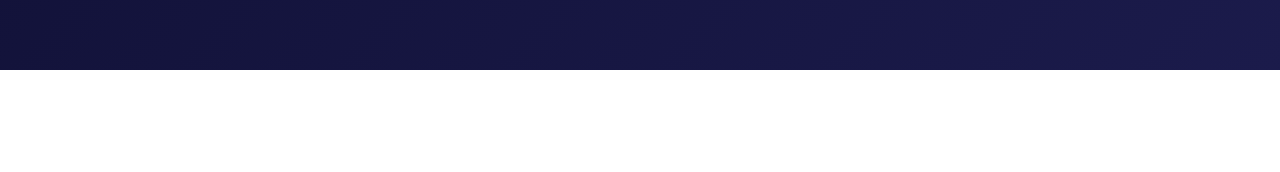
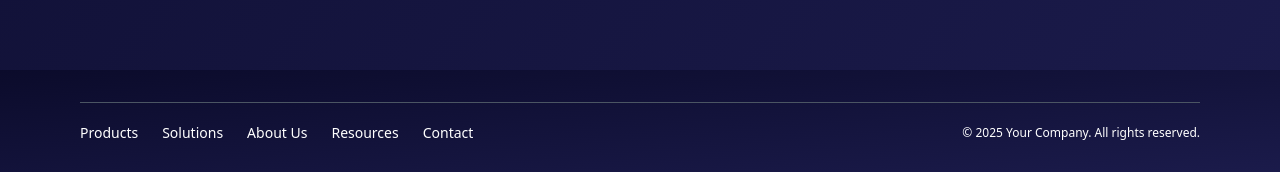
Before and after one commit to SnehalSrivastava27/RPM_hackThappar, a React (Vite) app in the folder frontend/: page / in a window 1280 px wide. Shown: the part 1489-1661 px from the top of the page. Before the commit the page ends 1559 px from the top, so only its background shows below. Built offline with nearby package versions, Linux system fonts and the light colour scheme.

Commit message:
Footer added

```diff
--- a/frontend/src/pages/LandingPage.tsx
+++ b/frontend/src/pages/LandingPage.tsx
@@ -1,6 +1,8 @@
 import React from "react";
 import image1 from "../images/image1.jpg";
 import { useNavigate } from "react-router-dom";
+
+import Footer from "./footer";
 
 function LandingPage() {
   const navigate = useNavigate();
@@ -81,6 +83,10 @@ function LandingPage() {
         </div>
       </section>
 
+      <Footer />
+
+
+
 
 
     </div>
--- /dev/null
+++ b/frontend/src/pages/footer.tsx
@@ -0,0 +1,24 @@
+import React from "react";
+
+function Footer() {
+  return (
+    <footer className="w-full bg-gradient-to-br from-[#0B0B2B] to-[#1B1B4B] text-white py-8 px-20 text-center">
+      <div className="flex flex-col md:flex-row justify-between items-center border-t border-gray-600 pt-5">
+        {/* Left - Navigation Links */}
+        <div className="flex gap-6 text-sm">
+          {["Products", "Solutions", "About Us", "Resources", "Contact"].map((item) => (
+            <a key={item} href={`#${item.toLowerCase().replace(/ /g, "-")}`} className="hover:text-gray-300">
+              {item}
+            </a>
+          ))}
+        </div>
+
+        {/* Center - Copyright */}
+        <p className="text-xs mt-3 md:mt-0">© {new Date().getFullYear()} Your Company. All rights reserved.</p>
+
+      </div>
+    </footer>
+  );
+}
+
+export default Footer;
```
